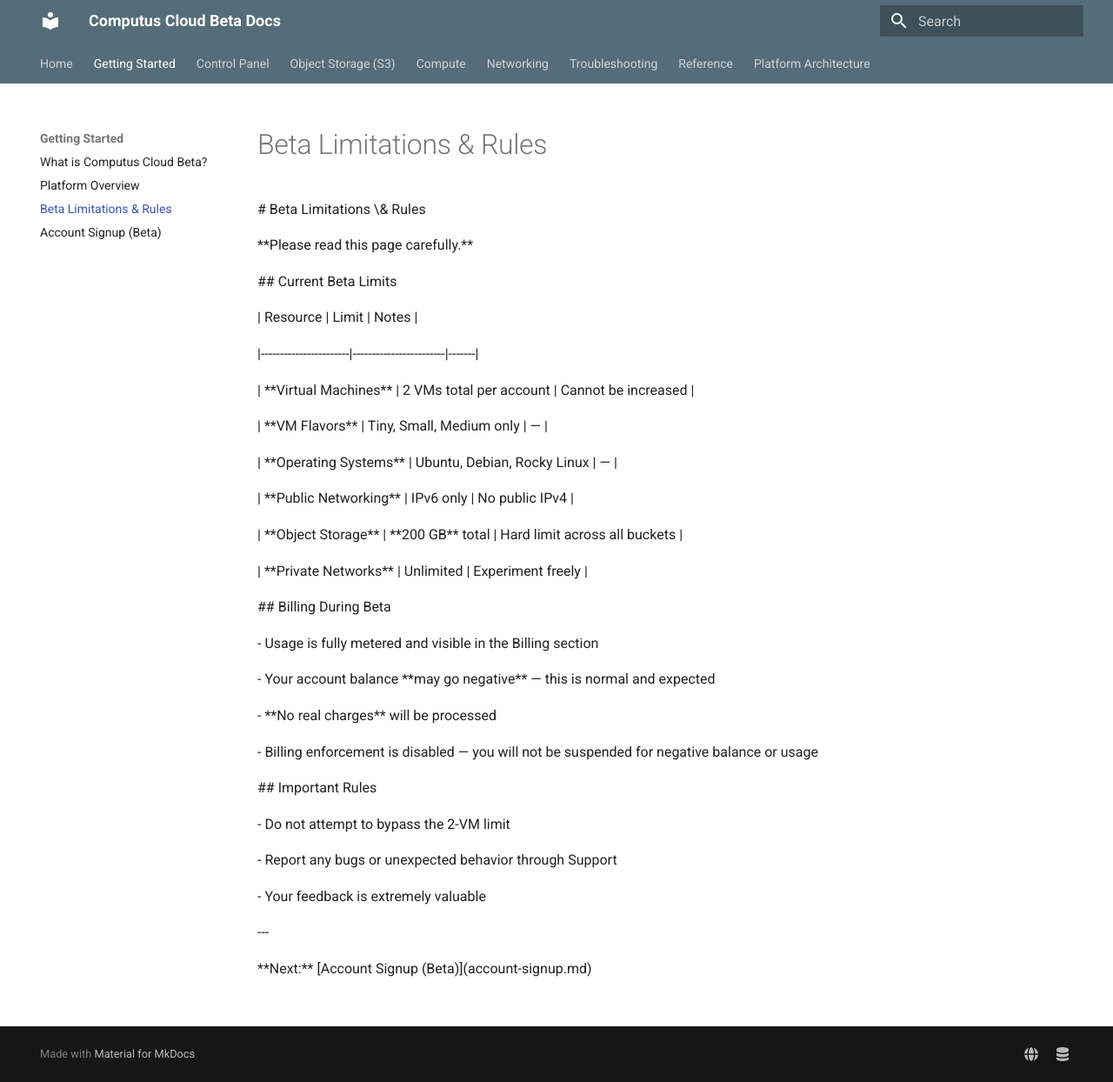
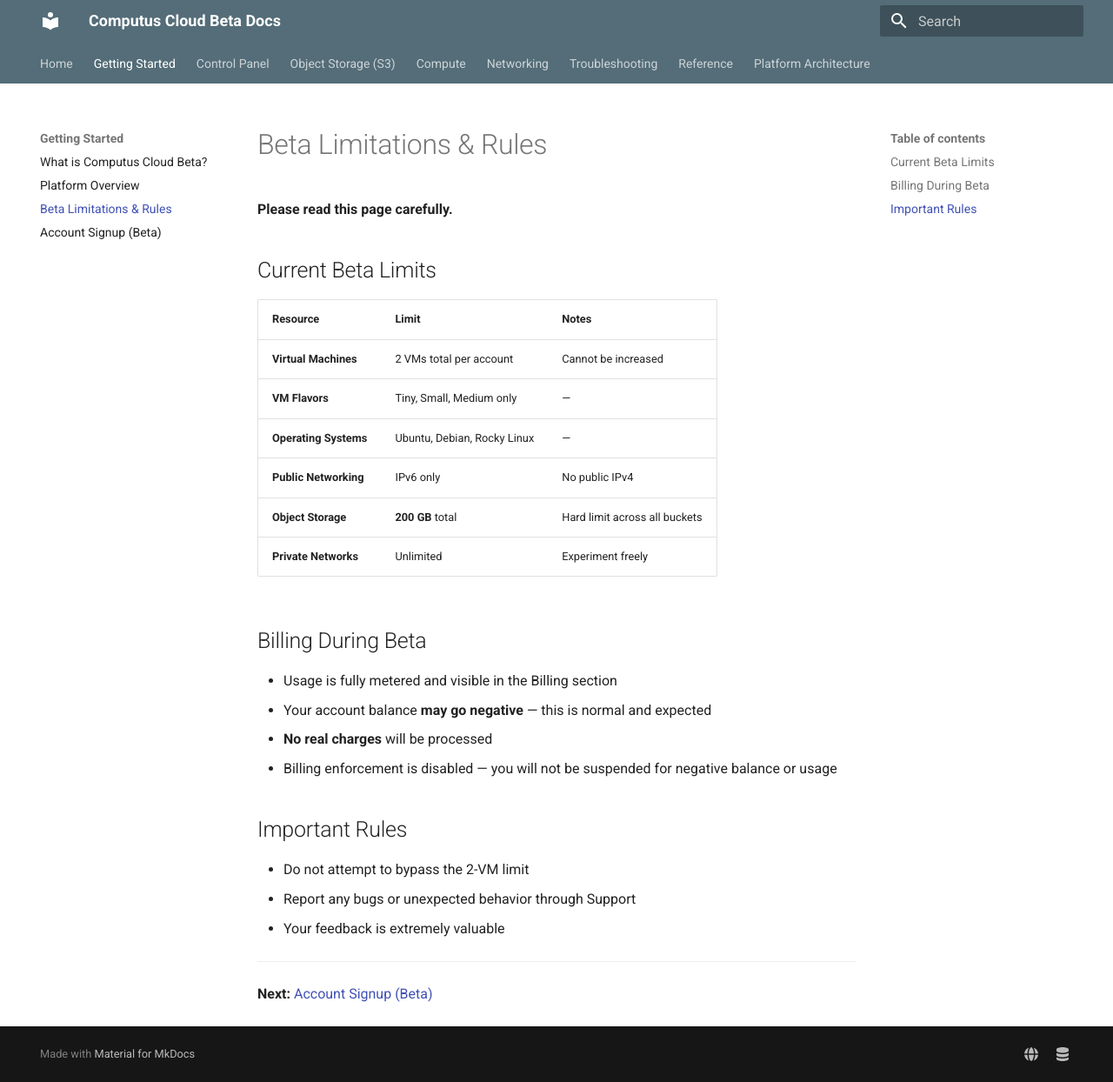
Before and after one commit to LordTeruki/my-docs, an MkDocs documentation site: the page built from docs/getting-started/beta-limitations.md, in a window 1280 px wide and 1244 px high. Shown: the whole window at 87% size. Built offline with MkDocs 1.6.1 and Material for MkDocs 9.7.7, drawn with Linux system fonts in a browser that asks for light colours.

Commit message:
fix getting started markdown formatting

```diff
--- a/docs/getting-started/beta-limitations.md
+++ b/docs/getting-started/beta-limitations.md
@@ -1,61 +1,31 @@
-\# Beta Limitations \& Rules
+# Beta Limitations & Rules
 
+**Please read this page carefully.**
 
+## Current Beta Limits
 
-\*\*Please read this page carefully.\*\*
+| Resource | Limit | Notes |
+|----------|-------|-------|
+| **Virtual Machines** | 2 VMs total per account | Cannot be increased |
+| **VM Flavors** | Tiny, Small, Medium only | — |
+| **Operating Systems** | Ubuntu, Debian, Rocky Linux | — |
+| **Public Networking** | IPv6 only | No public IPv4 |
+| **Object Storage** | **200 GB** total | Hard limit across all buckets |
+| **Private Networks** | Unlimited | Experiment freely |
 
+## Billing During Beta
 
+- Usage is fully metered and visible in the Billing section
+- Your account balance **may go negative** — this is normal and expected
+- **No real charges** will be processed
+- Billing enforcement is disabled — you will not be suspended for negative balance or usage
 
-\## Current Beta Limits
+## Important Rules
 
+- Do not attempt to bypass the 2-VM limit
+- Report any bugs or unexpected behavior through Support
+- Your feedback is extremely valuable
 
+---
 
-| Resource              | Limit                  | Notes |
-
-|-----------------------|------------------------|-------|
-
-| \*\*Virtual Machines\*\*  | 2 VMs total per account | Cannot be increased |
-
-| \*\*VM Flavors\*\*        | Tiny, Small, Medium only | — |
-
-| \*\*Operating Systems\*\* | Ubuntu, Debian, Rocky Linux | — |
-
-| \*\*Public Networking\*\* | IPv6 only              | No public IPv4 |
-
-| \*\*Object Storage\*\*    | \*\*200 GB\*\* total       | Hard limit across all buckets |
-
-| \*\*Private Networks\*\*  | Unlimited              | Experiment freely |
-
-
-
-\## Billing During Beta
-
-
-
-\- Usage is fully metered and visible in the Billing section
-
-\- Your account balance \*\*may go negative\*\* — this is normal and expected
-
-\- \*\*No real charges\*\* will be processed
-
-\- Billing enforcement is disabled — you will not be suspended for negative balance or usage
-
-
-
-\## Important Rules
-
-
-
-\- Do not attempt to bypass the 2-VM limit
-
-\- Report any bugs or unexpected behavior through Support
-
-\- Your feedback is extremely valuable
-
-
-
-\---
-
-
-
-\*\*Next:\*\* \[Account Signup (Beta)](account-signup.md)
+**Next:** [Account Signup (Beta)](account-signup.md)
```
Also changed, not shown: docs/getting-started/account-signup.md (+15 -35 lines), docs/getting-started/first-login.md (added, +35 -0 lines), docs/getting-started/platform-overview.md (+17 -42 lines), docs/getting-started/what-is-computus-cloud.md (+12 -34 lines), docs/networking/routers.md (+2 -0 lines).
